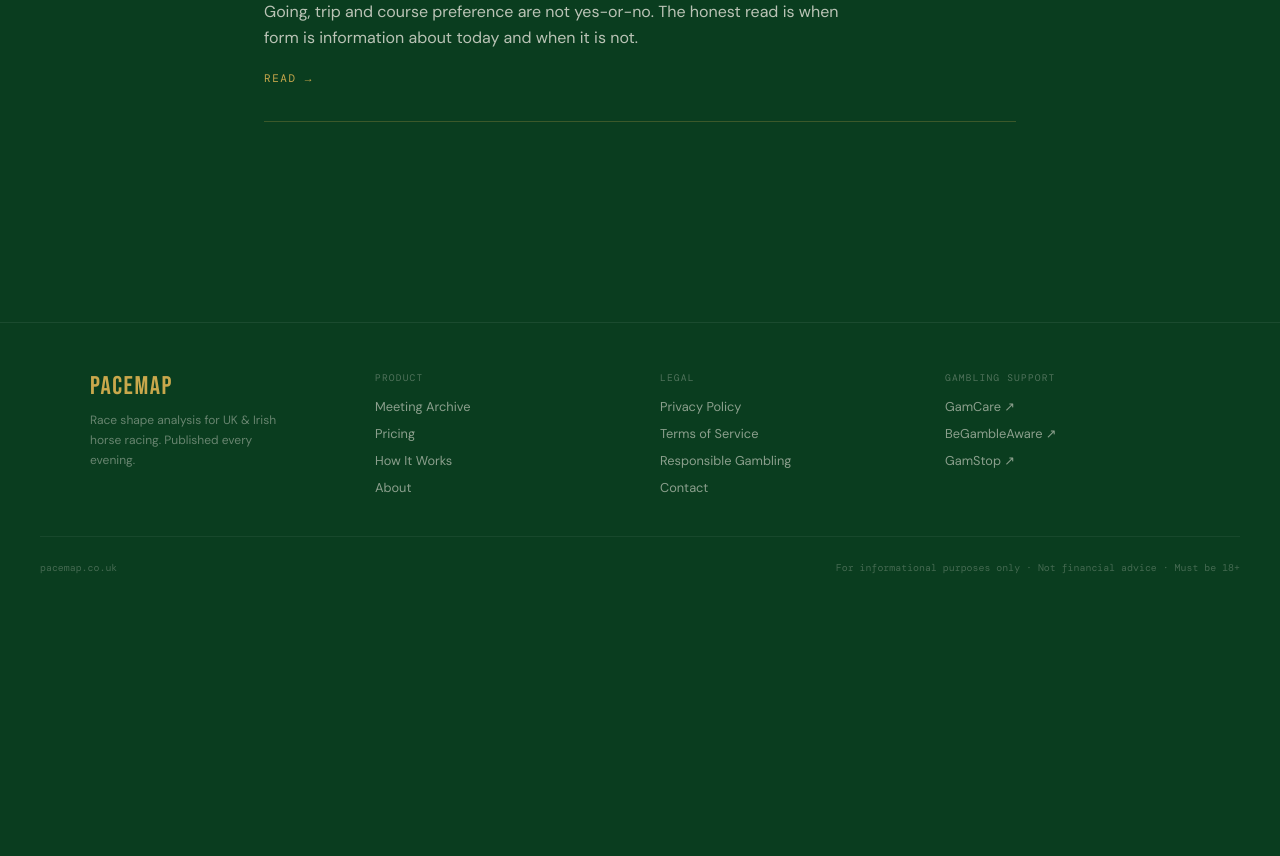
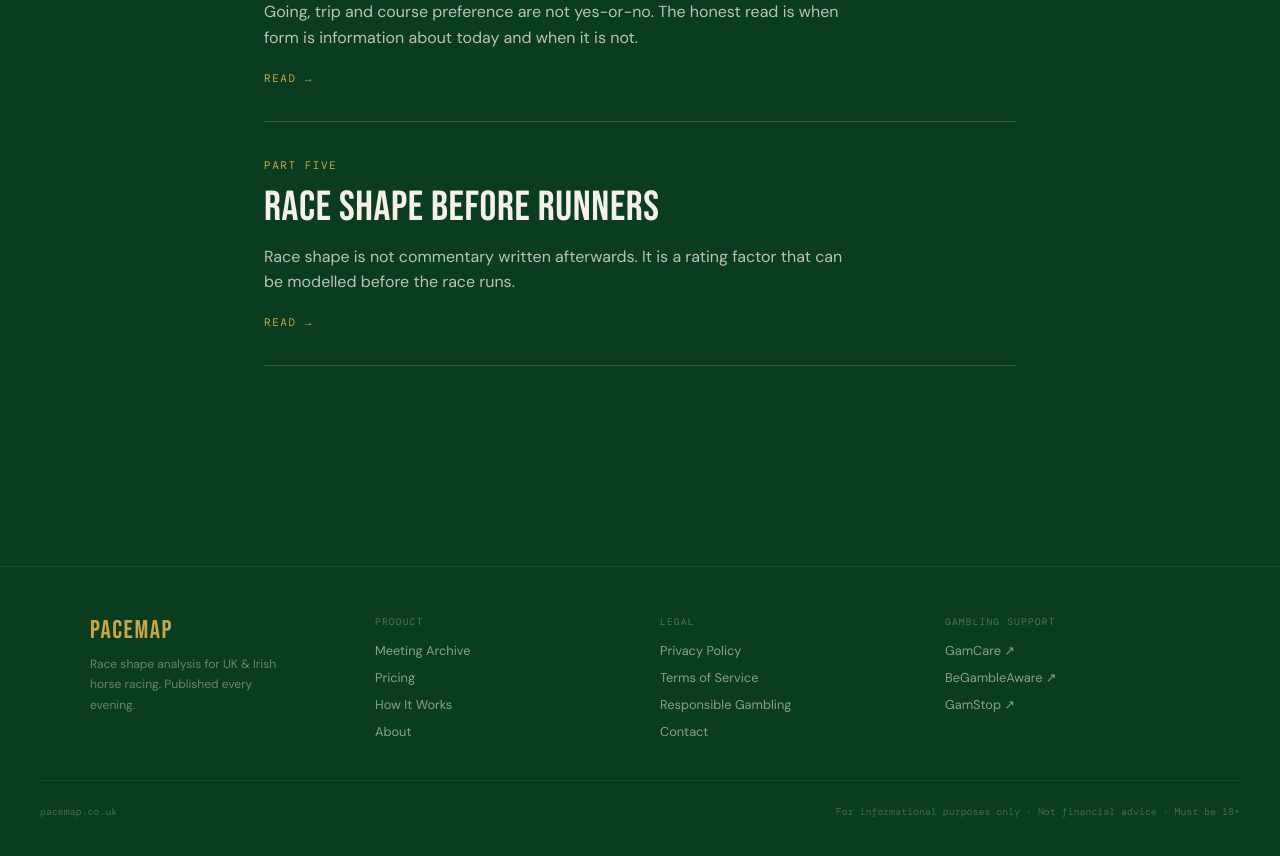
Before and after one commit to ppcjobber/clerk-authentication-starter, a Next.js app: page /method in a window 1280 px wide. Shown: the part 1300-2156 px from the top of the page. Before the commit the page ends 1922 px from the top, so only its background shows below. Built offline with nearby package versions, Linux system fonts and the light colour scheme; no server answers; a web font is replaced by a local one.

Commit message:
Update page.tsx

```diff
--- a/app/method/page.tsx
+++ b/app/method/page.tsx
@@ -29,6 +29,12 @@ const ARTICLES = [
     title: 'When form is information',
     tagline: 'Going, trip and course preference are not yes-or-no. The honest read is when form is information about today and when it is not.',
     part: 'PART FOUR',
+  },
+  {
+    slug: 'race-shape-before-runners',
+    title: 'Race shape before runners',
+    tagline: 'Race shape is not commentary written afterwards. It is a rating factor that can be modelled before the race runs.',
+    part: 'PART FIVE',
   },
 ];
 
```
